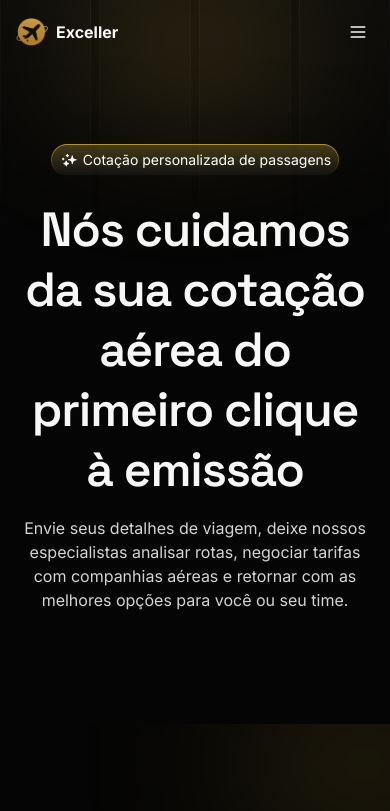
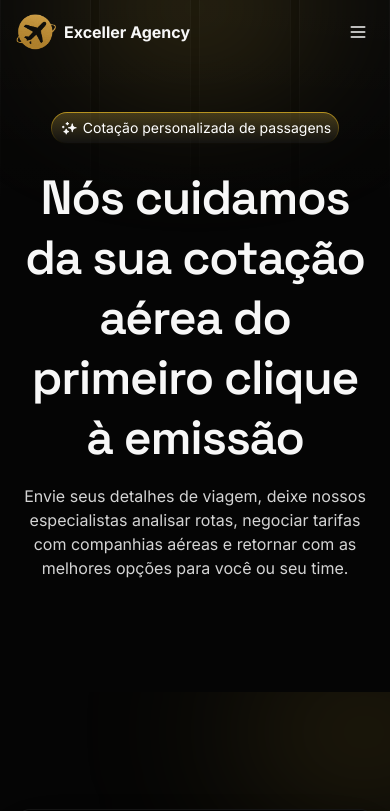
Before and after one commit to Leoodaviid/exceller, a Next.js app: page / in a window 390 px wide. Shown: the top 811 px of the page. Built offline with nearby package versions, Linux system fonts and the light colour scheme.

Commit message:
fix: adjust padding on HomePage and update Navbar logo width and text for clarity

```diff
--- a/src/app/(marketing)/page.tsx
+++ b/src/app/(marketing)/page.tsx
@@ -10,7 +10,7 @@ import Testimonials from "@/components/marketing/testimonials";
 
 const HomePage = () => {
   return (
-    <div className="w-full relative flex flex-col pt-16">
+    <div className="w-full relative flex flex-col pt-8 md:pt-16">
       <Hero />
       <HeroQuotation />
       <Companies />
--- a/src/components/marketing/navbar.tsx
+++ b/src/components/marketing/navbar.tsx
@@ -47,10 +47,10 @@ const Navbar = () => {
             <Image
               src="/images/logo.png"
               alt="Exceller Logo"
-              width={32}
+              width={40}
               height={32}
             />
-            <span className="font-bold text-base">Exceller</span>
+            <span className="font-bold text-base">Exceller Agency</span>
           </Link>
         </motion.div>
 
```
